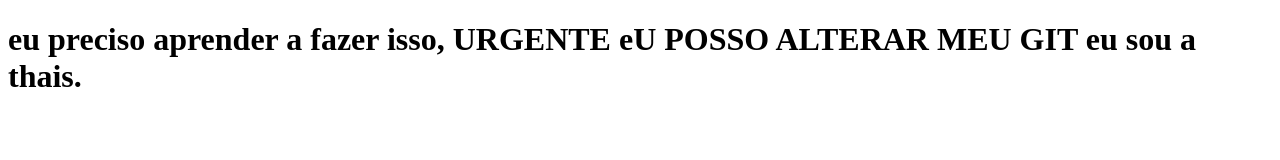
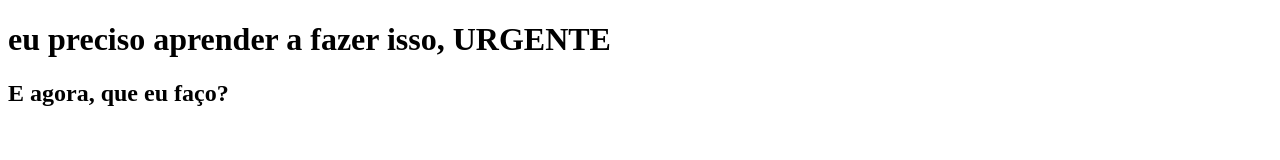
Before and after one commit to DevDiasTha/TesteCommit, a plain HTML site: page index.html in a window 1280 px wide. Drawn offline with Linux system fonts and the light colour scheme.

Commit message:
Mais uma atualizaçãp

```diff
--- a/index.html
+++ b/index.html
@@ -5,10 +5,10 @@
     <meta http-equiv="X-UA-Compatible" content="IE=edge">
     <meta name="viewport" content="width=device-width, initial-scale=1.0">
     <title>Testando commits</title>
-    <h1> eu preciso aprender a fazer isso, URGENTE
-        eU POSSO ALTERAR MEU GIT
-        eu sou a thais.
-    </h1>
+    <h1> eu preciso aprender a fazer isso, URGENTE </h1>
+    <h2> E agora, que eu faço?</h2>
+
+
 </head>
 <body>
 
```
